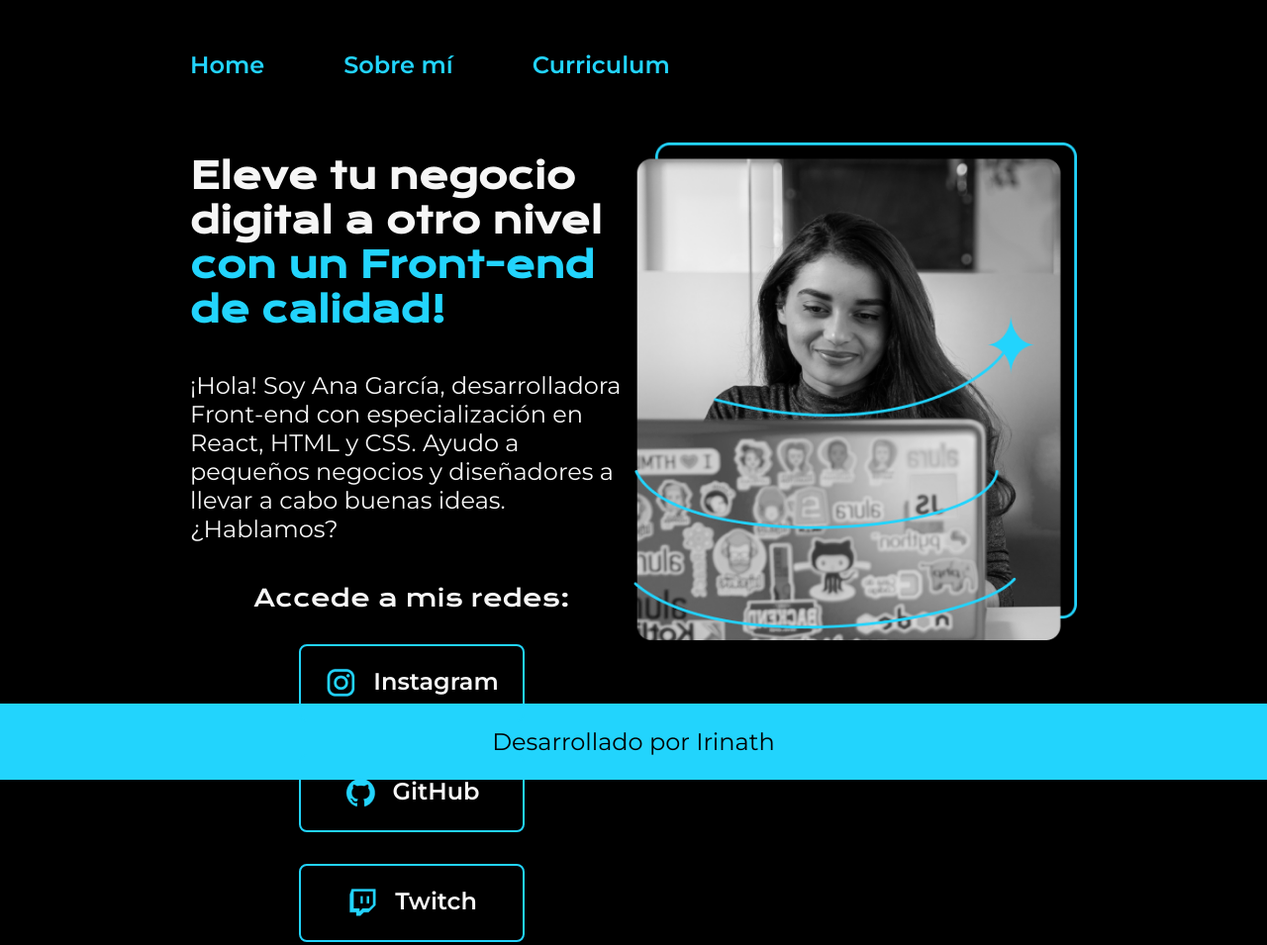
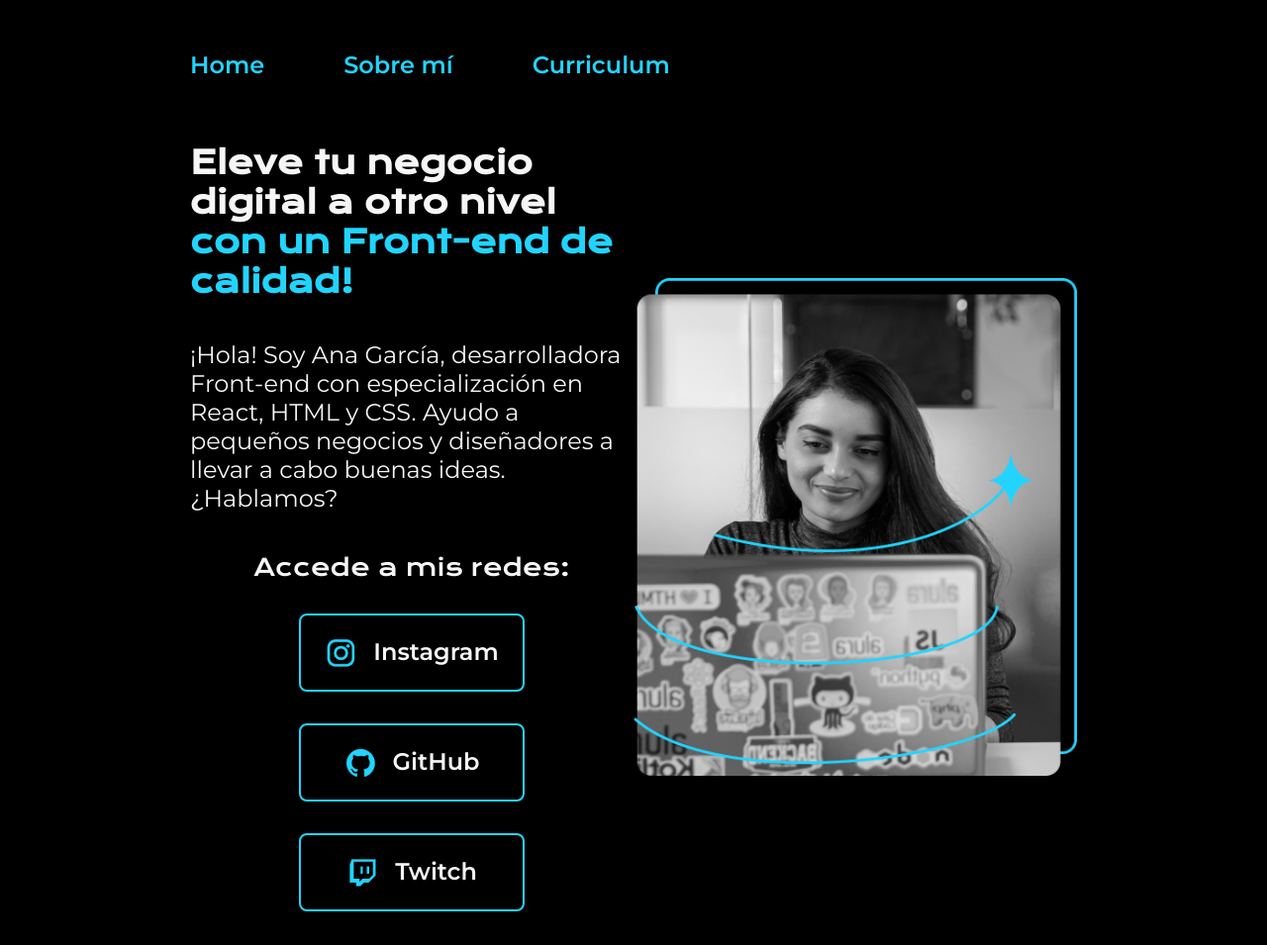
Before and after one commit to Irinath/Portfolio, a plain HTML site: page index.html in a window 1280 px wide. Shown: the top 955 px of the page at 99% size. Drawn offline with nearby package versions, Linux system fonts and the light colour scheme.

Commit message:
Cambios en style.css

```diff
--- a/styles/style.css
+++ b/styles/style.css
@@ -53,14 +53,14 @@ body{
 
 .presentacion__contenido{
     width: 50%;
-    height: 482px;
+    /*height: 482px;*/
     display: flex;
     flex-direction: column;
     gap: 40px;
 }
 
 .presentacion__contenido__titulo{
-    font-size: 2.25rem;
+    font-size: 2rem;
     font-family: var(--font-titulo);
 }
 
@@ -93,6 +93,9 @@ body{
 }
 
 .presentacion__enlaces__link{
+    display: flex;
+    justify-content: center;
+    gap: 16px;
     width: 50%;
     border: 2px solid var(--color-resaltado);
     text-align: center;
@@ -103,9 +106,6 @@ body{
     font-size: var(--font-size);
     font-weight: 600;
     text-decoration: none;
-    display: flex;
-    justify-content: center;
-    gap: 16px;
 }
 
 .presentacion__enlaces__link:hover{
@@ -135,10 +135,10 @@ footer{
     font-family: var(--font-texto);
     font-size: var(--font-size);
     font-weight: 400;
-
+    display: flex;
+    align-items: center;
     /*flex-direction: row;
-    display: flex;
-    align-items: center;*/
+    */
 }
 
 @media(max-width: 1080px){
```
